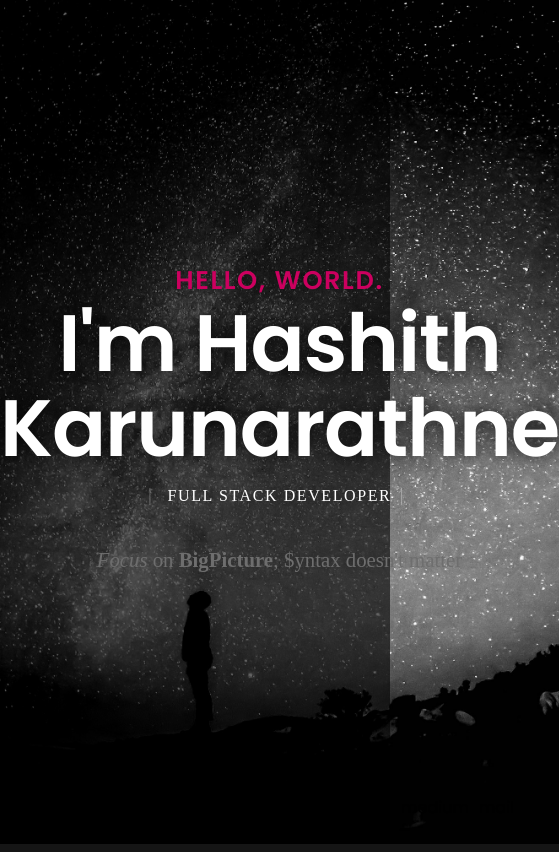
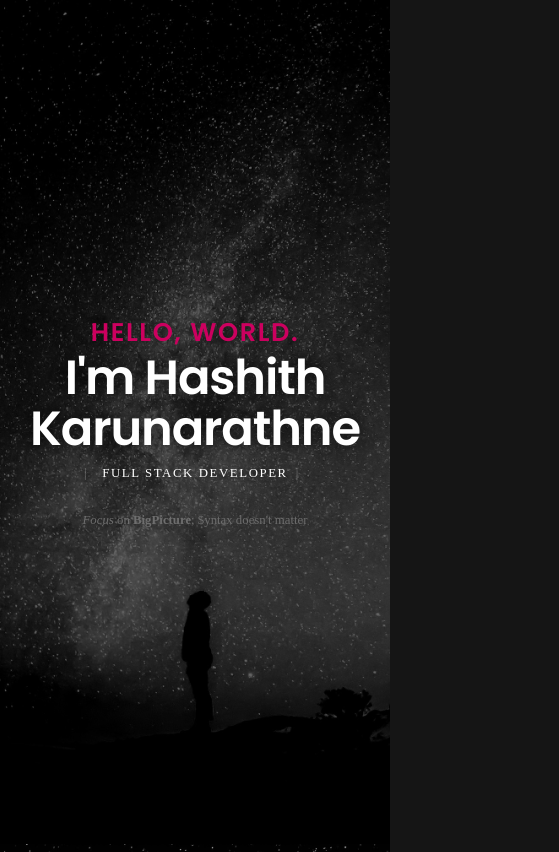
Before and after one commit to el173/personal-site, a Next.js app: page / in a window 390 px wide. Shown: the whole page, 559 px wide, since content can reach past the window. Built offline with nearby package versions, Linux system fonts and the light colour scheme.

Commit message:
update styling

```diff
--- a/next.config.js
+++ b/next.config.js
@@ -1,4 +1,6 @@
 /** @type {import('next').NextConfig} */
-const nextConfig = {}
+const nextConfig = {
+    output: 'export'
+}
 
 module.exports = nextConfig
--- a/package.json
+++ b/package.json
@@ -6,7 +6,8 @@
     "dev": "next dev",
     "build": "next build",
     "start": "next start",
-    "lint": "next lint"
+    "lint": "next lint",
+    "deploy": "npm run build && aws s3 sync out/ s3://hkpsbucket"
   },
   "dependencies": {
     "@types/node": "20.6.0",
--- a/src/app/layout.tsx
+++ b/src/app/layout.tsx
@@ -11,7 +11,7 @@ const poppins = Poppins({
 
 export const metadata: Metadata = {
   title: 'Hashith Karunarathne - EL173',
-  description: 'Personal portfolio of Hashith Karunarathne EL173',
+  description: 'Personal portfolio - Hashith Karunarathne EL173',
 }
 
 export default function RootLayout({
--- a/src/app/page.tsx
+++ b/src/app/page.tsx
@@ -6,49 +6,49 @@ export default function Home() {
       <div className="flex justify-center items-center h-screen">
         <div className="text-center">
           <h5 className={styles.helloText}>Hello, World.</h5>
-          <h1 className={styles.nameText}>I'm Hashith Karunarathne</h1>
+          <h1 className={styles.nameText}>I&apos;m Hashith Karunarathne</h1>
           <p className={styles.titleText}>
             <span className={styles.title}>Full Stack Developer</span>
           </p>
           <p className={styles.subTitle}>
-            <span><i>Focus</i> on <b>BigPicture</b>; $yntax doesn't matter</span>
+            <span><i>Focus</i> on <b>BigPicture</b>; $yntax doesn&apos;t matter</span>
           </p>
         </div>
       </div>
       <div className={styles.bottomContainer}>
         <div className={styles.horizontalList}>
           <span className={styles.horizontalListItem}>
-          <a href="https://stackoverflow.com/users/5702705/el173"  rel="noopener noreferrer" target="_blank">
+            <a className={styles.listText} href="https://stackoverflow.com/users/5702705/el173"  rel="noopener noreferrer" target="_blank">
               stackoverflow
             </a>
           </span>
           <span className={styles.horizontalListItem}>
-          <a href="https://code.hashith.com" rel="noopener noreferrer" target="_blank">
+            <a className={styles.listText} href="https://code.hashith.com" rel="noopener noreferrer" target="_blank">
               github
             </a>
           </span>
           <span className={styles.horizontalListItem}>
-          <a href="https://hub.docker.com/u/el173" rel="noopener noreferrer" target="_blank">
+            <a className={styles.listText} href="https://hub.docker.com/u/el173" rel="noopener noreferrer" target="_blank">
               docker
             </a>
           </span>
           <span className={styles.horizontalListItem}>
-          <a href="https://www.npmjs.com/~el173" rel="noopener noreferrer" target="_blank">
+            <a className={styles.listText} href="https://www.npmjs.com/~el173" rel="noopener noreferrer" target="_blank">
               npm
             </a>
           </span>
           <span className={styles.horizontalListItem}>
-          <a href="https://www.linkedin.com/in/hashithkarunarathne/" rel="noopener noreferrer" target="_blank">
+            <a className={styles.listText} href="https://www.linkedin.com/in/hashithkarunarathne/" rel="noopener noreferrer" target="_blank">
               linkedin
             </a>
           </span>
           <span className={styles.horizontalListItem}>
-          <a href="https://hashithkarunarathne.medium.com/" rel="noopener noreferrer" target="_blank">
+            <a className={styles.listText} href="https://hashithkarunarathne.medium.com/" rel="noopener noreferrer" target="_blank">
               medium
             </a>
           </span>
           <span className={styles.horizontalListItem}>
-          <a href="mailto:info@hashith.com?Subject=Hello%20Hashith" target="_top">
+            <a className={styles.listText} href="mailto:info@hashith.com?Subject=Hello%20Hashith" target="_top">
               mail
             </a>
           </span>
--- a/src/app/styles.module.css
+++ b/src/app/styles.module.css
@@ -81,6 +81,84 @@
 .horizontalListItem:hover {
   color: #cc005f;
 }
-.faIconContainer {
-  width: 10px;
+.listText {
+  font-size: medium;
 }
+
+.helloText,
+.nameText,
+.titleText,
+.title::before,
+.title::after,
+.subTitle,
+.listText
+.bottomContainer,
+.horizontalListItem {
+  transition: all 0.3s ease; /* Add smooth transition to all properties */
+}
+
+/* Media query for smaller screens */
+@media screen and (max-width: 768px) {
+  .nameText {
+    font-size: 4rem;
+  }
+
+  .titleText {
+    font-size: 1rem;
+  }
+
+  .title::before,
+  .title::after {
+    font-size: 1rem;
+  }
+
+  .subTitle {
+    font-size: 1rem;
+    line-height: 2rem;
+  }
+
+  .bottomContainer {
+    margin-top: -2rem;
+  }
+
+  .horizontalListItem {
+    margin-right: 5px;
+  }
+
+  .listText {
+    font-size: small;
+  }
+}
+
+/* Media query for very small screens */
+@media screen and (max-width: 480px) {
+  .nameText {
+    font-size: 3rem;
+  }
+
+  .titleText {
+    font-size: 0.8rem;
+  }
+
+  .title::before,
+  .title::after {
+    font-size: 0.8rem;
+  }
+
+  .subTitle {
+    font-size: 0.8rem;
+    line-height: 1.5rem;
+  }
+
+  .bottomContainer {
+    margin-top: -1rem;
+  }
+
+  .horizontalListItem {
+    margin-right: 3px;
+  }
+
+  .listText {
+    font-size: xx-small;
+  }
+}
```
Also changed, not shown: 1 other file (tests, documents, lock files or other folders). Lines whose indentation alone changed are shown as unchanged.
